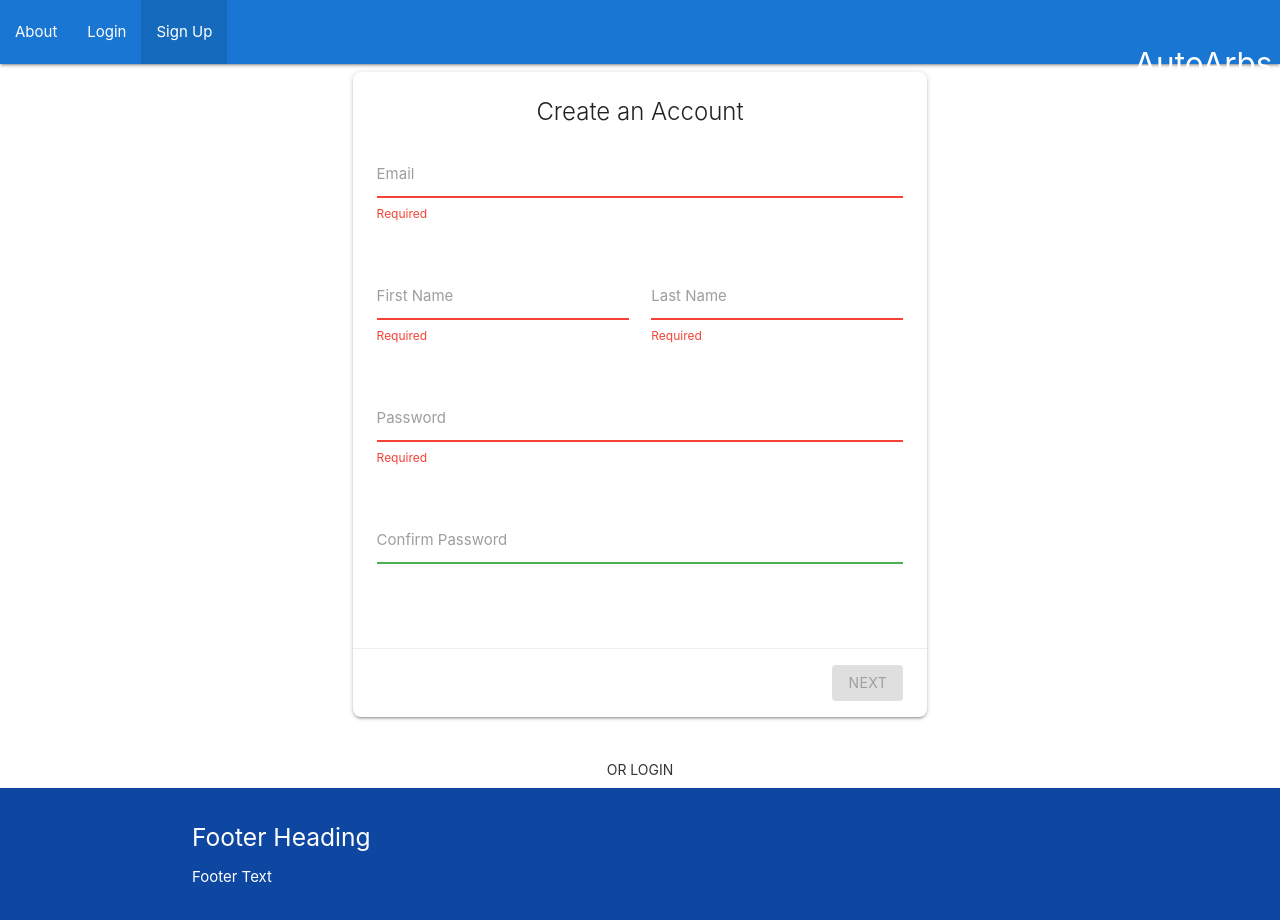
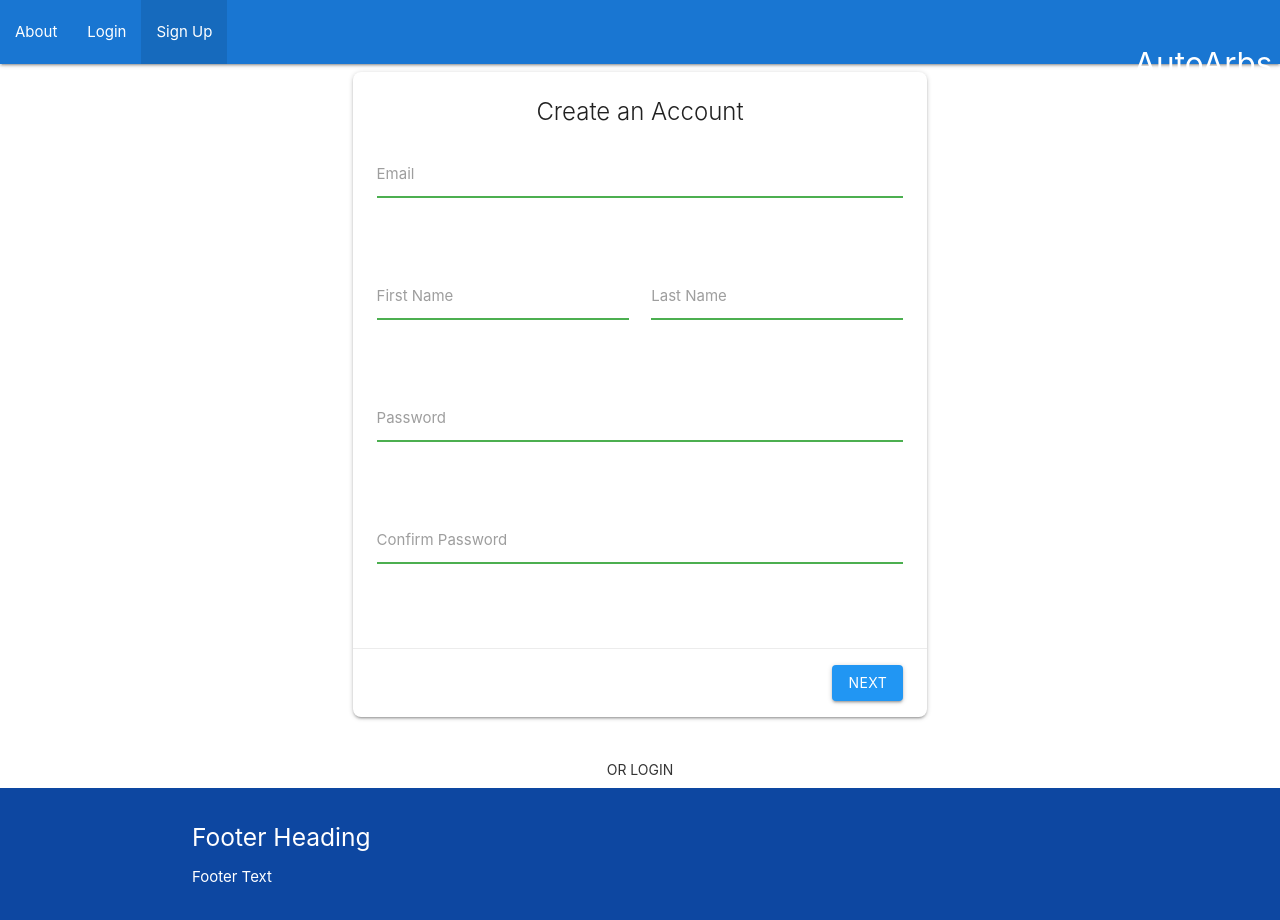
Before and after one commit to qbit-0/autoarbs, a React (Create React App) app in the folder autoarbs/: page /signup in a window 1280 px wide. Shown: the top 920 px of the page. Built offline with nearby package versions, Linux system fonts and the light colour scheme.

Commit message:
Remove validate on mount

```diff
--- a/autoarbs/src/components/cards/DepositCard.tsx
+++ b/autoarbs/src/components/cards/DepositCard.tsx
@@ -95,7 +95,6 @@ const DepositCard = (props: Props) => {
       <Formik
         initialValues={initialValues}
         validationSchema={depositSchema}
-        validateOnMount={true}
         onSubmit={handleSubmit}
       >
         {({ isValid, isValidating, isSubmitting }) => (
--- a/autoarbs/src/components/cards/LoginCard.tsx
+++ b/autoarbs/src/components/cards/LoginCard.tsx
@@ -63,7 +63,6 @@ const LoginCard = (props: Props) => {
       <Formik
         initialValues={initialValues}
         validationSchema={loginSchema}
-        validateOnMount={true}
         onSubmit={handleSubmit}
       >
         {({ isValid, isValidating, isSubmitting }) => (
--- a/autoarbs/src/components/cards/SignUpCard.tsx
+++ b/autoarbs/src/components/cards/SignUpCard.tsx
@@ -112,7 +112,6 @@ const SignUpCard = (props: Props) => {
       <Formik
         initialValues={initialValues}
         validationSchema={signUpSchema}
-        validateOnMount={true}
         onSubmit={handleSubmit}
       >
         {({ isValid, isValidating, isSubmitting }) => (
--- a/autoarbs/src/components/cards/WithdrawCard.tsx
+++ b/autoarbs/src/components/cards/WithdrawCard.tsx
@@ -83,7 +83,6 @@ const WithdrawCard = (props: Props) => {
       <Formik
         initialValues={initialValues}
         validationSchema={withdrawSchema}
-        validateOnMount={true}
         onSubmit={handleSubmit}
       >
         {({ isValid, isValidating, isSubmitting }) => (
```
